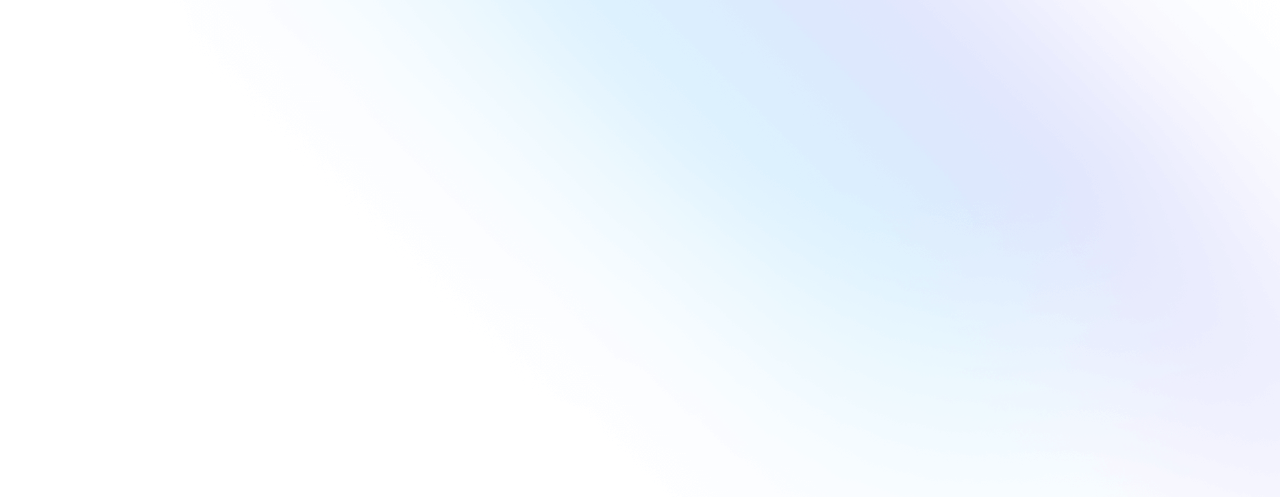
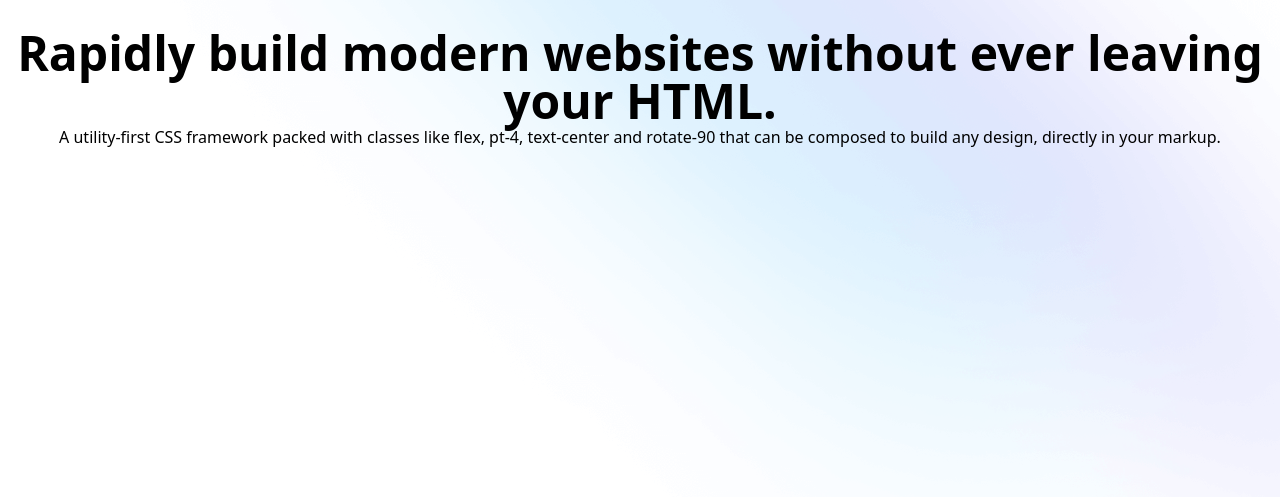
Before and after one commit to peywan/tailwindWebClone-wTailwind, a website: page src/index.html in a window 1280 px wide. Shown: the part 67-564 px from the top of the page. Drawn offline with Linux system fonts and the light colour scheme.

Commit message:
Feat: Added text header to main section and bio

```diff
--- a/src/index.html
+++ b/src/index.html
@@ -4,12 +4,16 @@
     <meta charset="UTF-8">
     <meta name="viewport" content="width=device-width, initial-scale=1.0">
     <link href="/src/output.css" rel="stylesheet">
+    <link rel="preconnect" href="https://fonts.googleapis.com">
+    <link rel="preconnect" href="https://fonts.gstatic.com" crossorigin>
+    <link href="https://fonts.googleapis.com/css2?family=Inter:wght@100..900&display=swap" rel="stylesheet">
 </head>
 <body>
 <div  class="bg-cover bg-center h-screen"
       style="background-image: url('tailwind.png');">
 <header class="flex items-center justify-between p-8" >
     <div class="flex">
+
         <svg class="w-8 h-8 fill-current text-white"><path fill-rule="evenodd" clip-rule="evenodd" d="M25.517 0C18.712 0 14.46 3.382 12.758 10.146c2.552-3.382 5.529-4.65 8.931-3.805 1.941.482 3.329 1.882 4.864 3.432 2.502 2.524 5.398 5.445 11.722 5.445 6.804 0 11.057-3.382 12.758-10.145-2.551 3.382-5.528 4.65-8.93 3.804-1.942-.482-3.33-1.882-4.865-3.431C34.736 2.92 31.841 0 25.517 0zM12.758 15.218C5.954 15.218 1.701 18.6 0 25.364c2.552-3.382 5.529-4.65 8.93-3.805 1.942.482 3.33 1.882 4.865 3.432 2.502 2.524 5.397 5.445 11.722 5.445 6.804 0 11.057-3.381 12.758-10.145-2.552 3.382-5.529 4.65-8.931 3.805-1.941-.483-3.329-1.883-4.864-3.432-2.502-2.524-5.398-5.446-11.722-5.446z"  fill="#38bdf8"></path></svg>
         <h1 class="font-black font-medium pl-2">Tailwind css</h1>
     </div>
@@ -24,6 +28,12 @@
     </nav>
 </header>
 
+    <div class="flex justify-center items-center flex-col">
+        <h1 class="text-center font-bold text-5xl font-inter-600">Rapidly build modern websites without ever leaving your HTML.</h1>
+        <h5 class="text-center">A utility-first CSS framework packed with classes like flex, pt-4, text-center and rotate-90 that can be composed to build any design, directly in your markup.</h5>
+    </div>
+
 </div>
+
 </body>
 </html>
```
Also changed, not shown: src/output.css.
